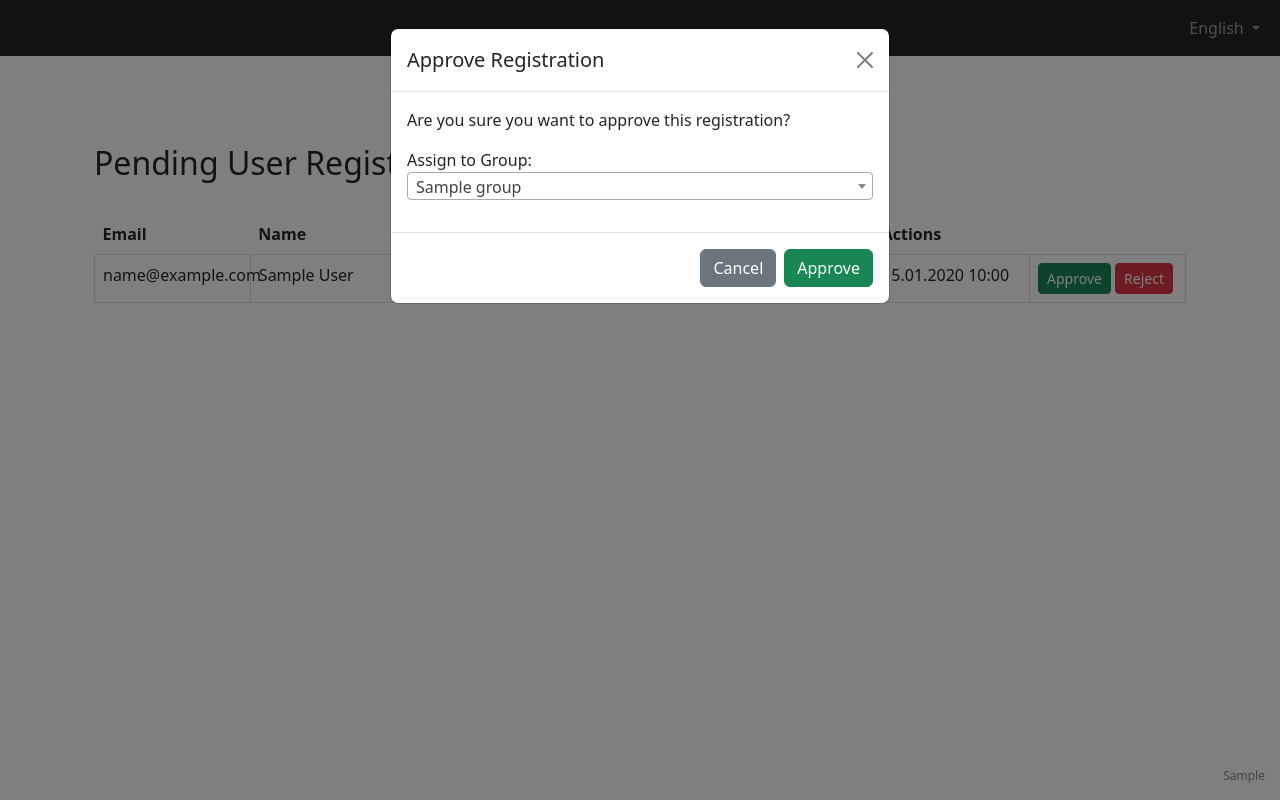
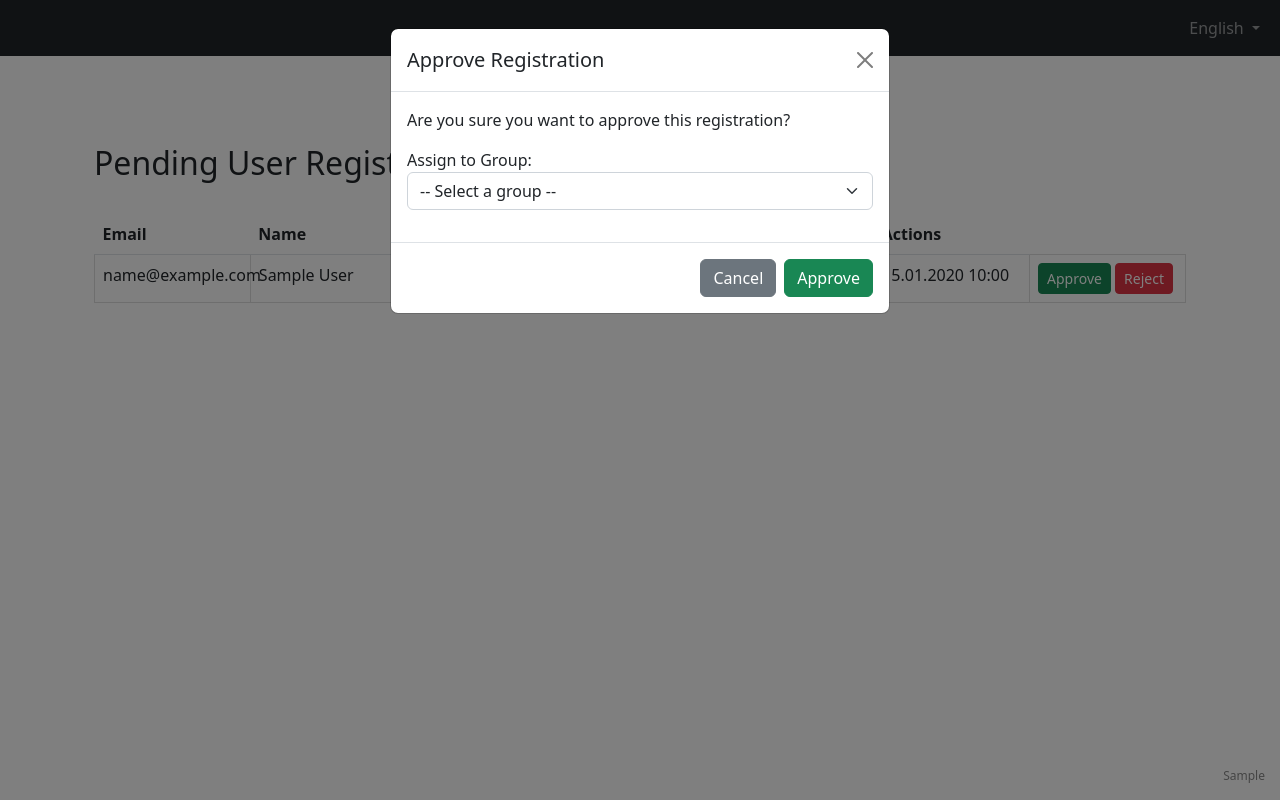
Before and after one commit to ycrausaz/b11.1, a Django app: template b11_1/templates/admin/pending_registrations.html in a window 1280 px wide, after a click on "Approve". Run offline with Django 4.2, Linux system fonts and the light colour scheme; the template is opened without the code that fills it: most values are stand-ins (such as "Sample title", 1, 10 or a date in 2020); some libraries are stand-ins or nearby versions.

Commit message:
Updated 'pending_registrations.html' to let the admin choose to which group the requesting user must be associated; the default value is empty, forcing the administrator to choose a value.

```diff
--- a/b11_1/templates/admin/pending_registrations.html
+++ b/b11_1/templates/admin/pending_registrations.html
@@ -52,8 +52,9 @@
                             <div class="modal-body">
                                 <p>Are you sure you want to approve this registration?</p>
                                 <div class="form-group mb-3">
-                                    <label for="selected_group">Assign to Group:</label>
-                                    <select class="form-control select2" id="selected_group" name="selected_group" required>
+                                    <label for="selected_group_{{ profile.id }}">Assign to Group:</label>
+                                    <select class="form-select" id="selected_group_{{ profile.id }}" name="selected_group" required>
+                                        <option value="" disabled selected>-- Select a group --</option>
                                         {% for group in groups %}
                                             <option value="{{ group.id }}">{{ group.name }}</option>
                                         {% endfor %}
```
